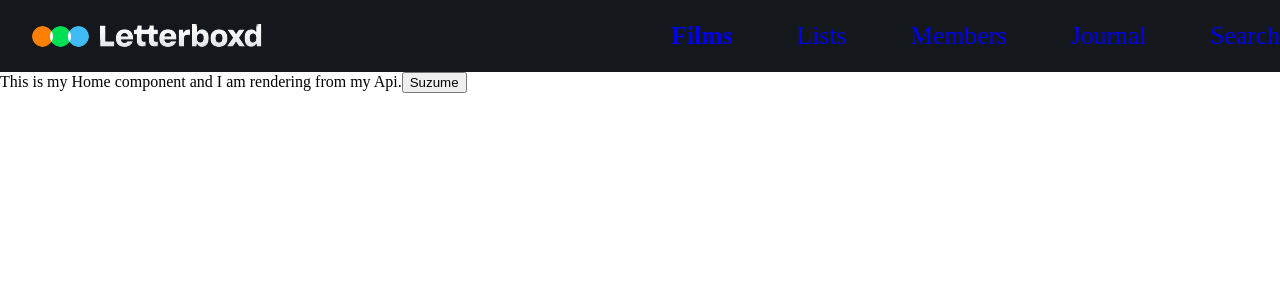
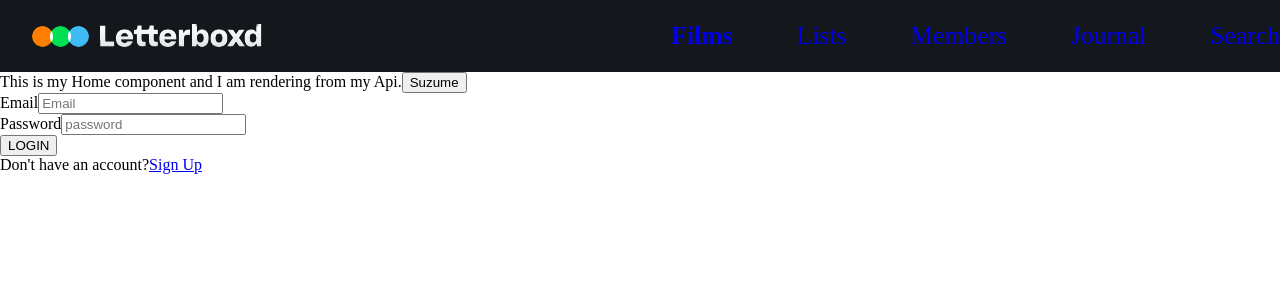
Before and after one commit to janaiscoding/letterboxd-clone, a React (Create React App) app: page / in a window 1280 px wide. Shown: the top 300 px of the page. Built offline with nearby package versions, Linux system fonts and the light colour scheme; no server answers.

Commit message:
Create Signup/Login/SignOut with firebase

```diff
--- a/package.json
+++ b/package.json
@@ -12,7 +12,6 @@
     "react": "^18.2.0",
     "react-bootstrap": "^2.7.4",
     "react-dom": "^18.2.0",
-    "react-router-dom": "^6.11.1",
     "react-scripts": "5.0.1",
     "web-vitals": "^2.1.4"
   },
@@ -41,5 +40,8 @@
       "last 1 firefox version",
       "last 1 safari version"
     ]
+  },
+  "devDependencies": {
+    "react-router-dom": "^6.11.1"
   }
 }
--- /dev/null
+++ b/src/components/Login.js
@@ -0,0 +1,59 @@
+import { signInWithEmailAndPassword } from "firebase/auth";
+import React, { useState } from "react";
+import { useNavigate, NavLink } from "react-router-dom";
+import { auth } from "../firebase/firebase";
+const Login = () => {
+  const navigate = useNavigate();
+  const [email, setEmail] = useState("");
+  const [password, setPassword] = useState("");
+  const onLogin = (e) => {
+    e.preventDefault();
+    signInWithEmailAndPassword(auth, email, password)
+      .then((userCredential) => {
+        const user = userCredential.user;
+         navigate('/')
+        console.log(user, `successfully logged in`);
+      })
+      .catch((error) => {
+        const errorCode = error.code;
+        const errorMessage = error.message;
+        console.log(errorCode, errorMessage);
+      });
+  };
+  return (
+    <>
+      <form className="form-login">
+        <div className="form-group form-group-email">
+          <label htmlFor="email">Email</label>
+          <input
+            type="email"
+            aria-label="email address"
+            value={email}
+            onChange={(e) => setEmail(e.target.value)}
+            placeholder="Email"
+            required
+          />
+        </div>
+        <div className="form-group form-group-password">
+          <label htmlFor="password">Password</label>
+          <input
+            type="password"
+            aria-label="password"
+            value={password}
+            onChange={(e) => setPassword(e.target.value)}
+            placeholder="password"
+            required
+          />
+        </div>
+        <button type="submit" onClick={onLogin}>
+          LOGIN
+        </button>
+      </form>
+      <p>
+        Don't have an account?
+        <NavLink to="/signup">Sign Up</NavLink>
+      </p>
+    </>
+  );
+};
+export default Login;
--- a/src/components/MyRoutes.js
+++ b/src/components/MyRoutes.js
@@ -5,6 +5,8 @@ import Films from "../pages/Films";
 import Members from "../pages/Members";
 import Journal from "../pages/Journal";
 import Lists from "../pages/Lists";
+import Signup from "./Signup";
+import Login from "./Login";
 
 const MyRoutes = (props) => {
   return (
@@ -14,6 +16,8 @@ const MyRoutes = (props) => {
       <Route path="/lists" element={<Lists />} />
       <Route path="/members" element={<Members />} />
       <Route path="/journal" element={<Journal />} />
+      <Route path="/login" element={<Login />} />
+      <Route path="/signup" element={<Signup />} />
     </Routes>
   );
 };
--- /dev/null
+++ b/src/components/SignOut.js
@@ -0,0 +1,24 @@
+import { signOut } from "firebase/auth";
+import React from "react";
+import { auth } from "../firebase/firebase";
+
+const SignOut = () => {
+  const onSignOut = () => {
+    signOut(auth)
+      .then(() => {
+        console.log("signed out successfully");
+      })
+      .catch((error) => {
+        const errorCode = error.code;
+        const errorMessage = error.message;
+        console.log(errorCode, errorMessage);
+      });
+  };
+  return (
+    <>
+      <button onClick={onSignOut}>logout</button>
+    </>
+  );
+};
+
+export default SignOut;
--- /dev/null
+++ b/src/components/Signup.js
@@ -0,0 +1,61 @@
+import React, { useState } from "react";
+import { createUserWithEmailAndPassword } from "firebase/auth";
+import { auth } from "../firebase/firebase";
+import { NavLink, useNavigate } from "react-router-dom";
+
+const Signup = () => {
+  const [email, setEmail] = useState("");
+  const [password, setPassword] = useState("");
+  const navigate = useNavigate();
+  const onSubmit = async (e) => {
+    e.preventDefault();
+    await createUserWithEmailAndPassword(auth, email, password)
+      .then((userCredential) => {
+        const user = userCredential.user;
+        console.log(user, `successfully signed up`);
+        navigate("/login");
+      })
+      .catch((error) => {
+        const errorCode = error.code;
+        const errorMessage = error.message;
+        console.log(errorCode, errorMessage);
+      });
+  };
+  return (
+    <>
+      <form className="form-sign-up">
+        <div className="form-group form-group-email">
+          <label htmlFor="email">Email</label>
+          <input
+            type="email"
+            aria-label="email address"
+            value={email}
+            onChange={(e) => setEmail(e.target.value)}
+            placeholder="Email"
+            required
+          />
+        </div>
+        <div className="form-group form-group-password">
+          <label htmlFor="password">Password</label>
+          <input
+            type="password"
+            aria-label="password"
+            value={password}
+            onChange={(e) => setPassword(e.target.value)}
+            placeholder="password"
+            required
+          />
+        </div>
+        <button type="submit" onClick={onSubmit}>
+          Sign Up
+        </button>
+      </form>
+      <p>
+        {" "}
+        Already have an account?
+        <NavLink to="/login">Sign In</NavLink>
+      </p>
+    </>
+  );
+};
+export default Signup;
--- a/src/firebase/firebase.js
+++ b/src/firebase/firebase.js
@@ -15,4 +15,5 @@ const app = initializeApp(firebaseConfig);
 const db = getFirestore(app);
 const auth = getAuth();
 
+export default app;
 export { db, auth };
--- a/src/pages/Home.js
+++ b/src/pages/Home.js
@@ -1,16 +1,30 @@
-import React from "react";
-
+import React, { useEffect, useState } from "react";
+import SignOut from "../components/SignOut";
+import Login from "../components/Login";
+import { auth } from "../firebase/firebase";
+import { onAuthStateChanged } from "firebase/auth";
 const Home = (props) => {
   let movieData = props.props.movieData;
-//   let handleUrl = props.props.handleUrl;
+  const [authStatus, setAuthStatus] = useState(false);
+  //   let handleUrl = props.props.handleUrl;
   const handleButtonCall = (e) => {
     console.log(e.target.innerText);
   };
+  useEffect(() => {
+    onAuthStateChanged(auth, (user) => {
+      if (user) {
+        setAuthStatus(true);
+      } else {
+        setAuthStatus(false);
+      }
+    });
+  }, []);
   return (
     <>
       This is my Home component and I am rendering {movieData.title} from my
       Api.
       <button onClick={(e) => handleButtonCall(e)}>Suzume</button>
+      {authStatus ? <SignOut /> : <Login />}
     </>
   );
 };
```
Also changed, not shown: src/components/CreateAccount.js (deleted), 2 other files (tests, documents, lock files or other folders).
